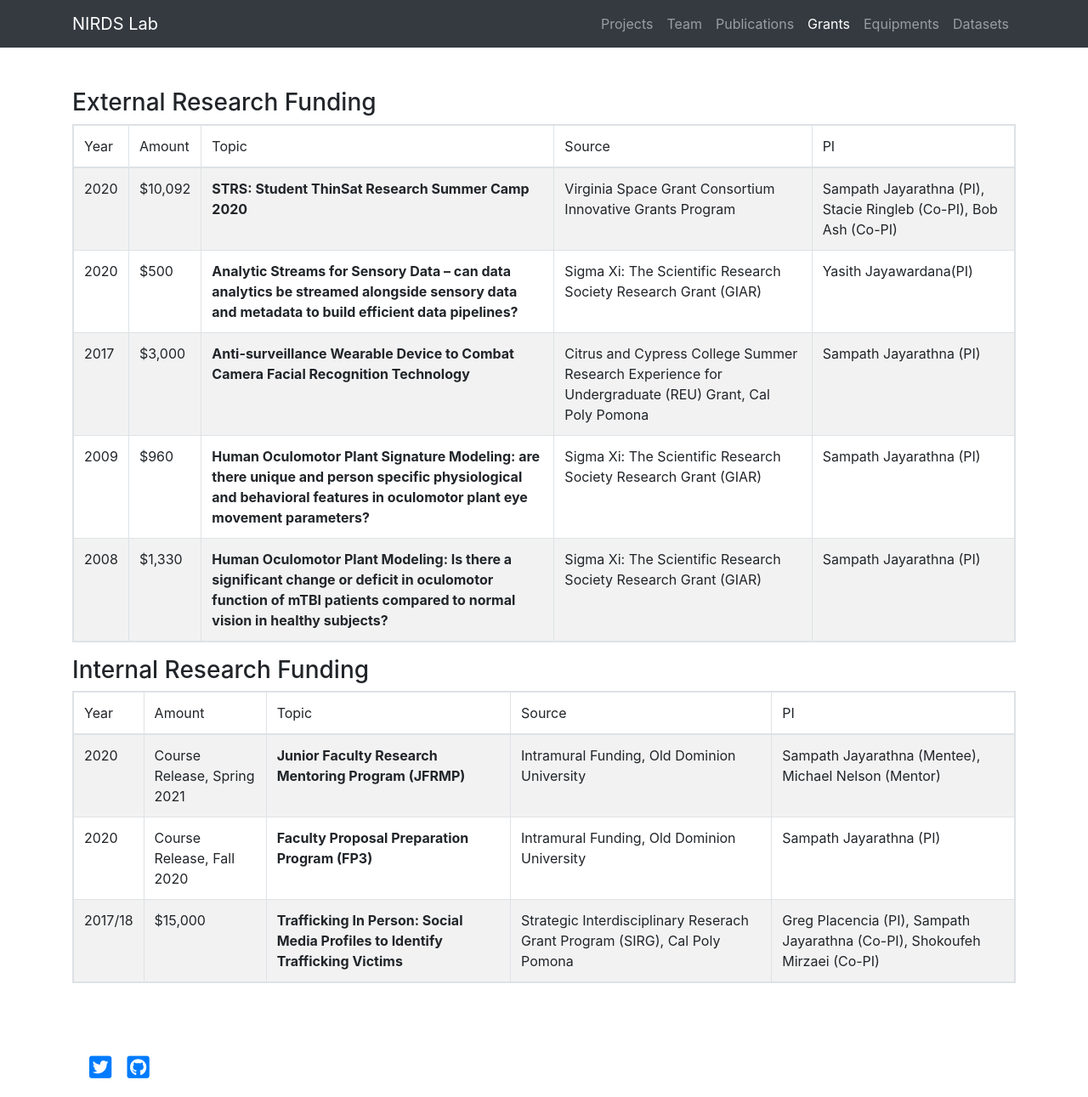
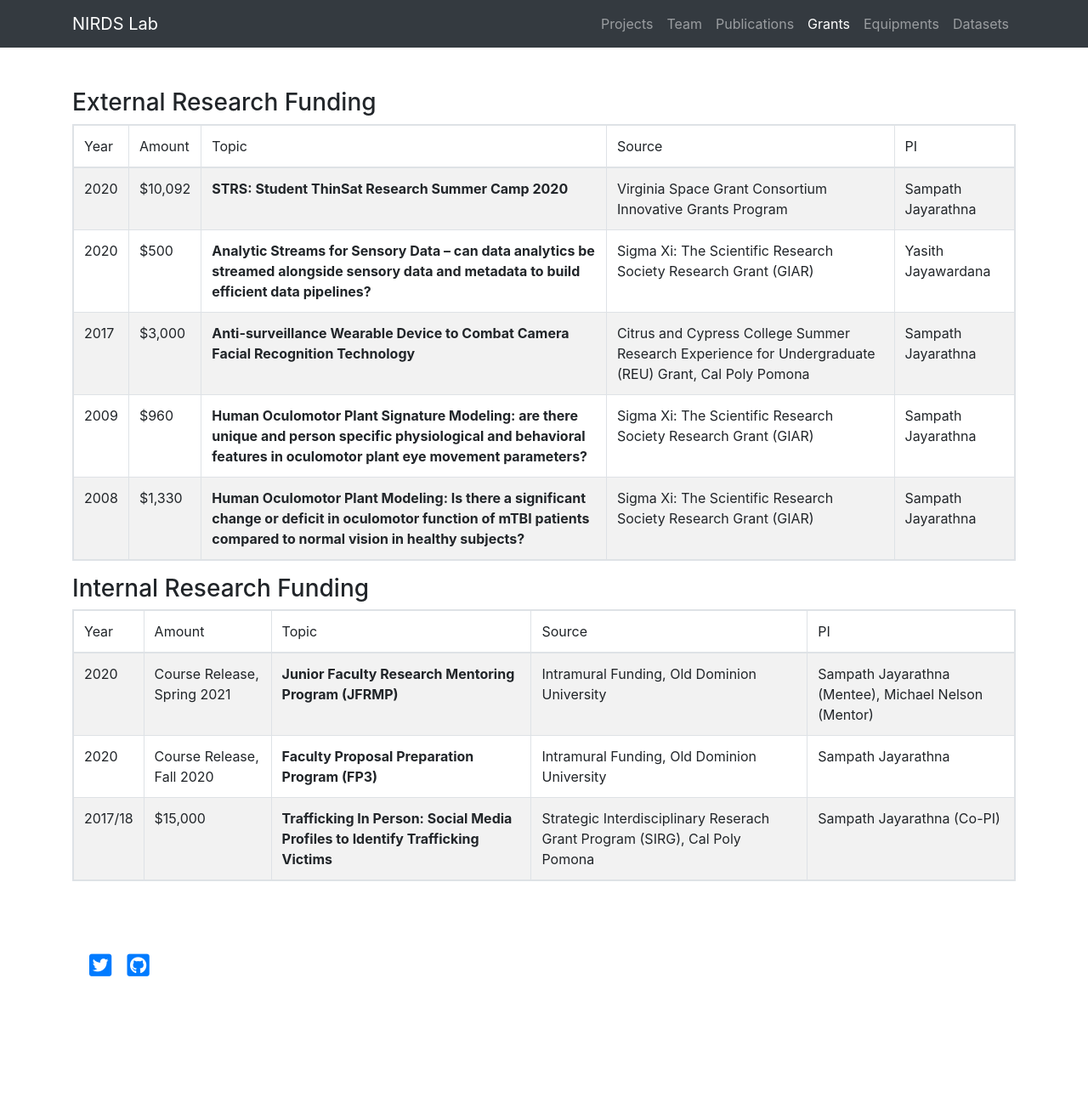
Before and after one commit to nirdslab/nirdslab.github.io, a Jekyll site: the page built from grants.md, in a window 1280 px wide. Shown: the whole page at 85% size. Built offline with Jekyll 4.4.1, drawn with Linux system fonts in a browser that asks for light colours; nearby versions of some CDN libraries; after the commit the page ends 1171 px from its top, so only the background shows below that.

Commit message:
Update grants.yml

```diff
--- a/_data/grants.yml
+++ b/_data/grants.yml
@@ -4,27 +4,27 @@
       topic: "STRS: Student ThinSat Research Summer Camp 2020"
       amount: "$10,092"
       from: "Virginia Space Grant Consortium Innovative Grants Program"
-      to: "Sampath Jayarathna (PI), Stacie Ringleb (Co-PI), Bob Ash (Co-PI)"
+      to: "Sampath Jayarathna"
     - year: "2020"
       topic: "Analytic Streams for Sensory Data – can data analytics be streamed alongside sensory data and metadata to build efficient data pipelines?"
       amount: "$500"
       from: "Sigma Xi: The Scientific Research Society Research Grant (GIAR)"
-      to: "Yasith Jayawardana(PI)"
+      to: "Yasith Jayawardana"
     - year: "2017"
       topic: "Anti-surveillance Wearable Device to Combat Camera Facial Recognition Technology"
       amount: "$3,000"
       from: "Citrus and Cypress College Summer Research Experience for Undergraduate (REU) Grant, Cal Poly Pomona"
-      to: "Sampath Jayarathna (PI)"
+      to: "Sampath Jayarathna"
     - year: "2009"
       topic: "Human Oculomotor Plant Signature Modeling: are there unique and person specific physiological and behavioral features in oculomotor plant eye movement parameters?"
       amount: "$960"
       from: "Sigma Xi: The Scientific Research Society Research Grant (GIAR)"
-      to: "Sampath Jayarathna (PI)"
+      to: "Sampath Jayarathna"
     - year: "2008"
       topic: "Human Oculomotor Plant Modeling: Is there a significant change or deficit in oculomotor function of mTBI patients compared to normal vision in healthy subjects?"
       amount: "$1,330"
       from: "Sigma Xi: The Scientific Research Society Research Grant (GIAR)"
-      to: "Sampath Jayarathna (PI)"
+      to: "Sampath Jayarathna"
 - type: "Internal Research Funding"
   grants:
     - year: "2020"
@@ -36,9 +36,9 @@
       topic: "Faculty Proposal Preparation Program (FP3)"
       amount: "Course Release, Fall 2020"
       from: "Intramural Funding, Old Dominion University"
-      to: "Sampath Jayarathna (PI)"
+      to: "Sampath Jayarathna"
     - year: "2017/18"
       topic: "Trafficking In Person: Social Media Profiles to Identify Trafficking Victims"
       amount: "$15,000"
       from: "Strategic Interdisciplinary Reserach Grant Program (SIRG), Cal Poly Pomona"
-      to: "Greg Placencia (PI), Sampath Jayarathna (Co-PI), Shokoufeh Mirzaei (Co-PI)"
+      to: "Sampath Jayarathna (Co-PI)"
```
